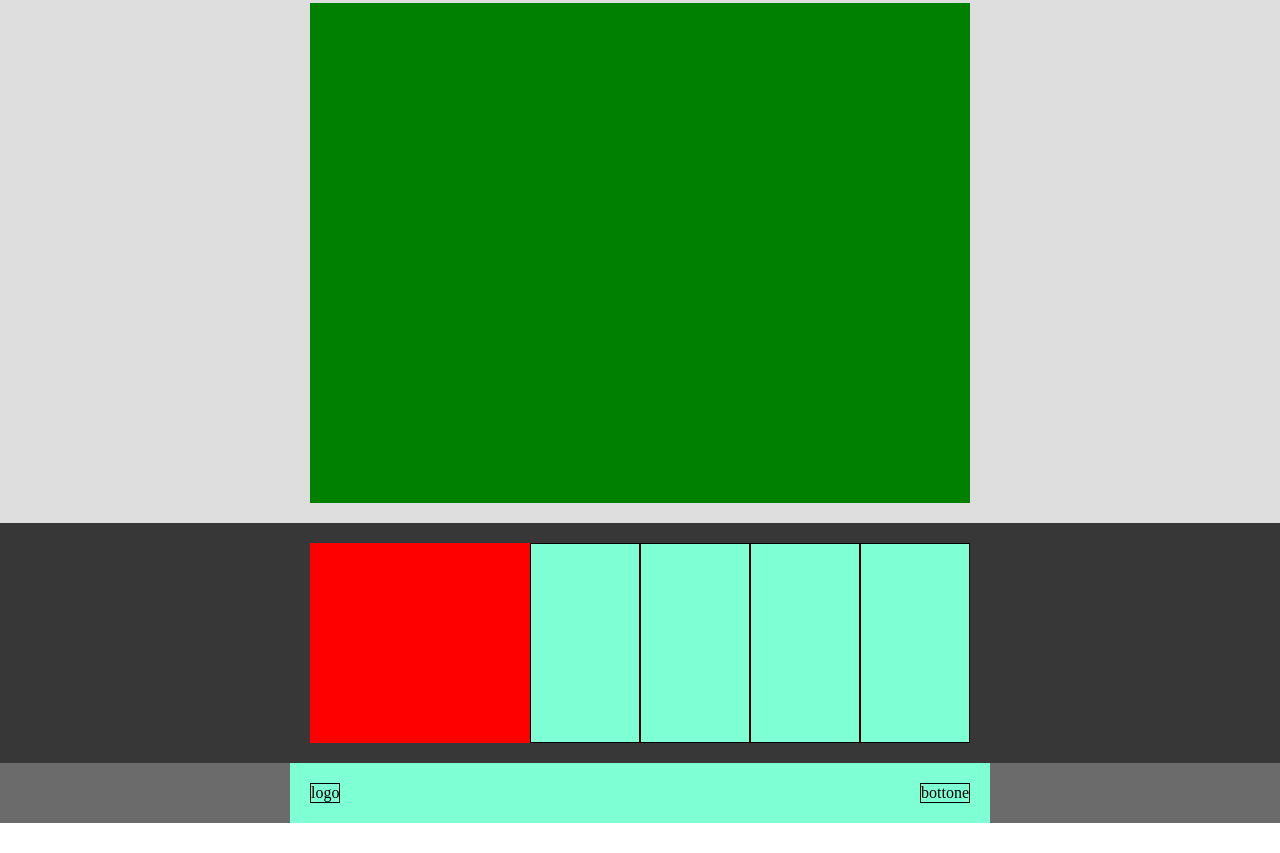
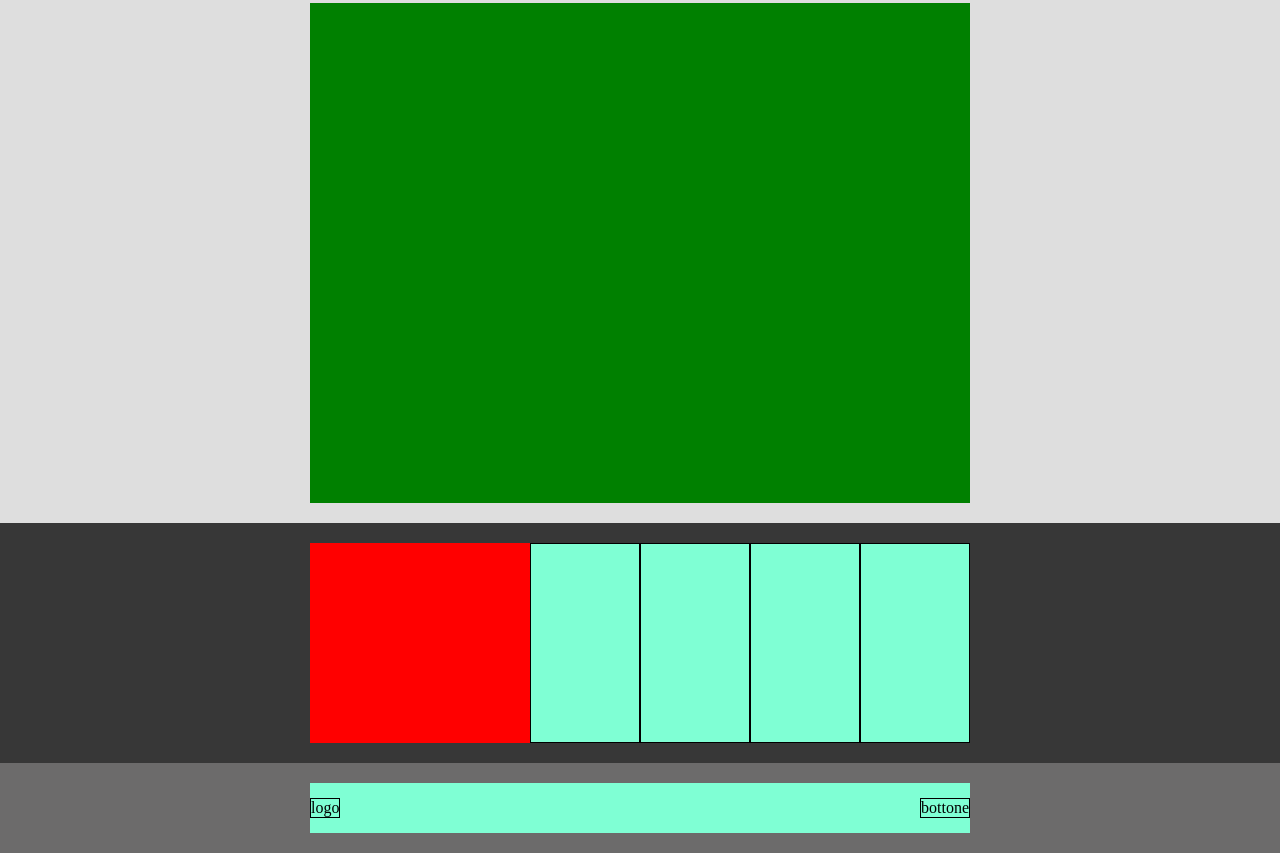
Before and after one commit to orlandomanfredini/-htmlcss-struttura-discord, a plain HTML site: page index.html in a window 1280 px wide. Shown: the part 1057-1910 px from the top of the page. Before the commit the page ends 1880 px from the top, so only its background shows below. Drawn offline with Linux system fonts and the light colour scheme.

Commit message:
correzione sezione col-footer

```diff
--- a/css/style.css
+++ b/css/style.css
@@ -27,9 +27,6 @@ ul , li{
 .debug .row-flex{
     display: flex;
     padding: 20px;
-
-
-
 }
 
 
@@ -83,6 +80,8 @@ ul , li{
 
 .debug .button-footer , .logo-footer{
     border: 1px solid black;
+
+
 }
 
 
@@ -154,7 +153,12 @@ flex-direction: row-reverse;
     background-color: aquamarine;
 }
 
-.footer{
+
+.col-footer{
     background-color: aquamarine;
+    min-width: 100%;
+    min-height: 50px;
+    display: flex;
     justify-content: space-between;
+    align-items: center;
 }
--- a/index.html
+++ b/index.html
@@ -82,11 +82,13 @@
         <section class="foot-link">
             <div class="container">
                 <div class="row-flex footer ">
-                    <div class="logo-footer">
-                        logo
-                    </div>
-                    <div class="button-footer">
-                        bottone
+                    <div class="col-footer">
+                        <div class="logo-footer">
+                            logo
+                        </div>
+                        <div class="button-footer">
+                            bottone
+                        </div>
                     </div>
                 </div>
             </div>
```
